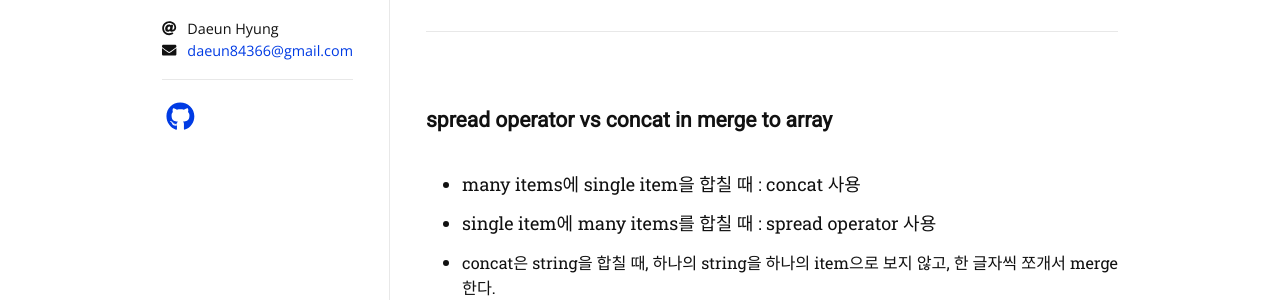
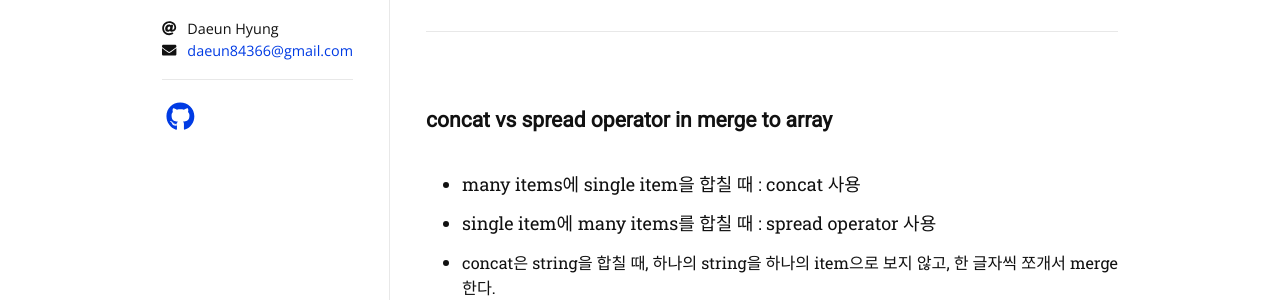
Before and after one commit to unain-dev/unain-dev.github.io, a Jekyll site: the page built from _posts/2021-12-28-concat-vs-spread.md, in a window 1280 px wide. Shown: the part 267-567 px from the top of the page. Built offline with Jekyll 4.4.1, drawn with Linux system fonts in a browser that asks for light colours; nearby versions of some CDN libraries; some web fonts are replaced.

```diff
--- a/_posts/2021-12-28-concat-vs-spread.md
+++ b/_posts/2021-12-28-concat-vs-spread.md
@@ -5,7 +5,7 @@ date: 2021-12-26 20:34:43 +0900
 categories: ES6
 ---
 
-### spread operator vs concat in merge to array
+### concat vs spread operator in merge to array
 
 - many items에 single item을 합칠 때 : concat 사용
 - single item에 many items를 합칠 때 : spread operator 사용
```
